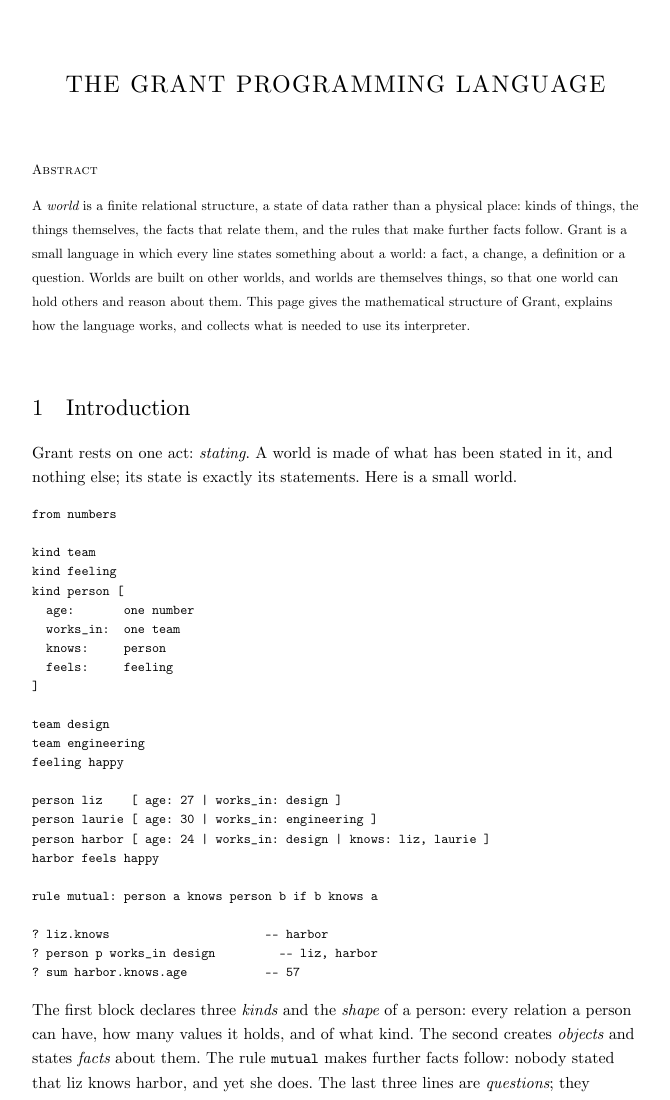
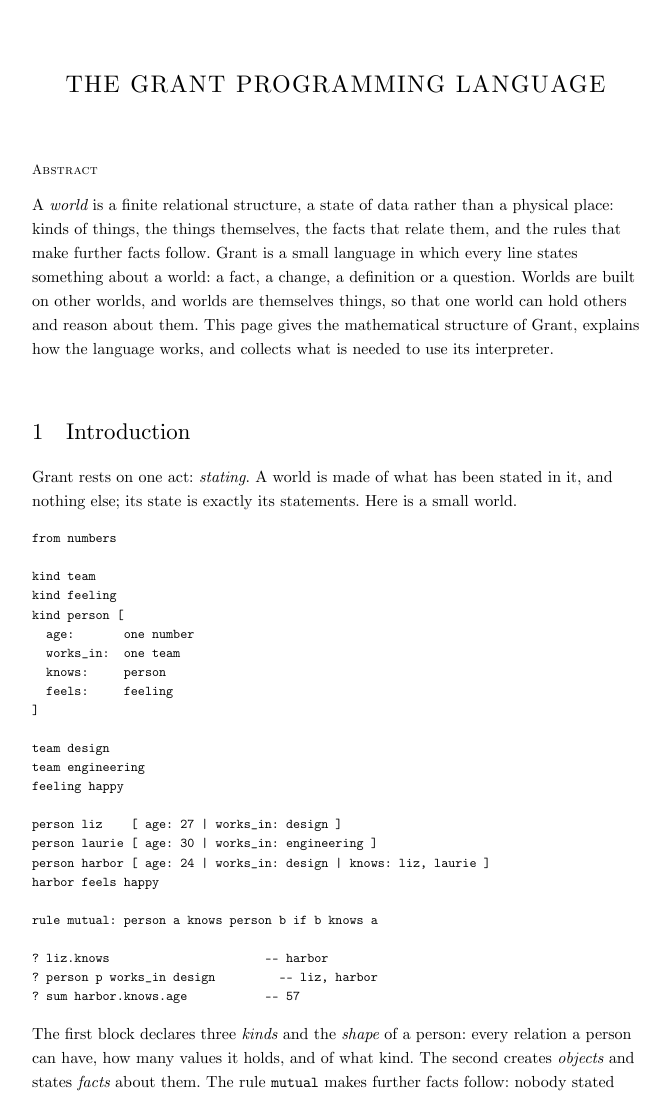
Before and after one commit to minimagate/grant-homepage, a plain HTML site: page index.html in a window 1280 px wide. Shown: the top 1100 px of the page, without its empty margins (304-974 px from the left). Drawn offline with nearby package versions, Linux system fonts and the light colour scheme.

Commit message:
fix: match abstract font size to body text

```diff
--- a/grant.css
+++ b/grant.css
@@ -91,3 +91,6 @@ table.title-block, table.title-block td { text-align: center !important; }
 pre.verbatim { margin-left: 0; }
 .caption, .caption p { text-align: left; }
 img { display: block; width: 82%; max-width: 30em; height: auto !important; margin: 0 auto !important; vertical-align: baseline !important; }
+
+/* Match the exported abstract paragraph to the body text. */
+body > .title-block + div + div > p > font { font-size: inherit !important; }
```
